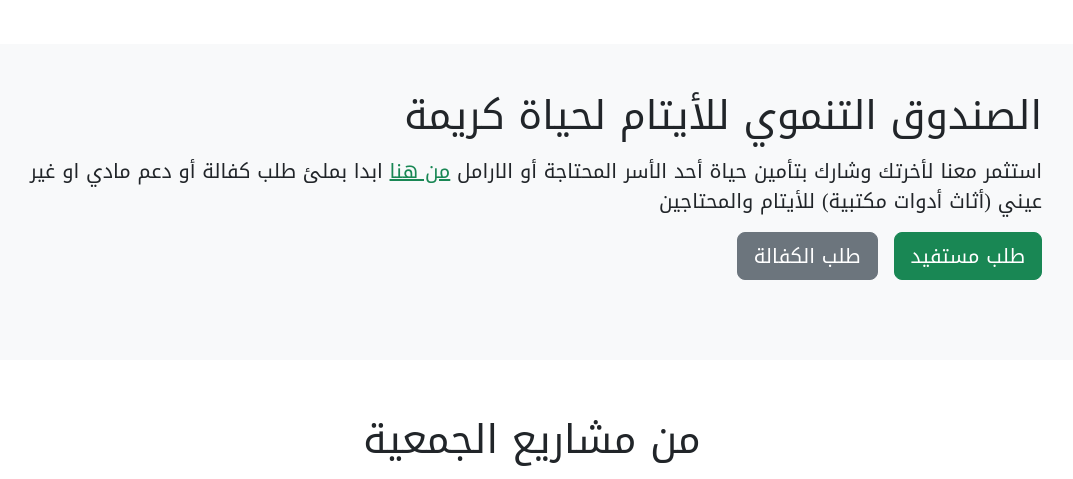
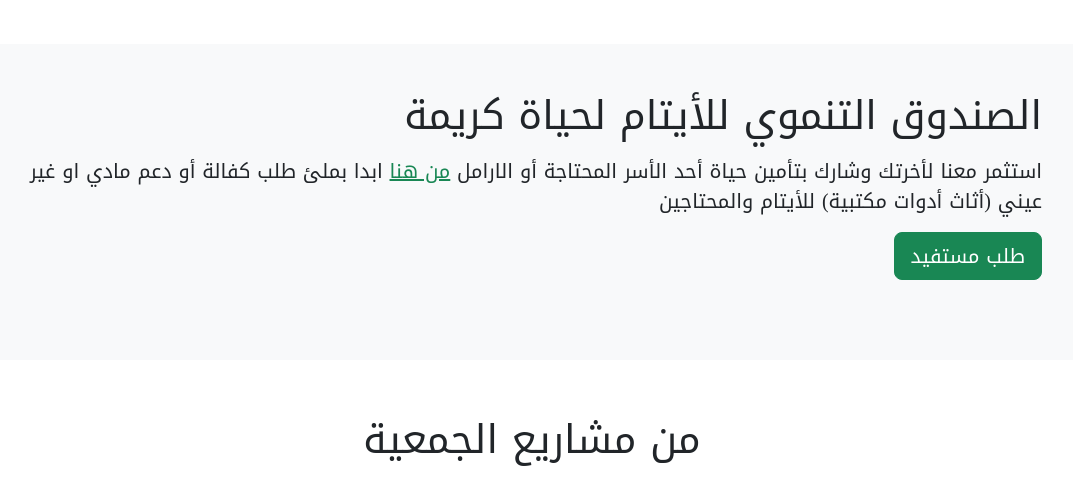
Before and after one commit to AKAlmalki/CFCApp, a Django app: page /home/ in a window 1280 px wide. Shown: the part 810-1289 px from the top of the page, without its empty margins (120-1193 px from the left). Run offline with Django 4.2, Linux system fonts and the light colour scheme; parts of the project's set-up code (start-up, migrations or seed data) failed here and were passed over; some libraries are stand-ins or nearby versions; some web fonts are replaced.

Commit message:
Update home.html
remove supporter request

```diff
--- a/myapp/templates/home.html
+++ b/myapp/templates/home.html
@@ -63,8 +63,8 @@
             <li><a class="dropdown-item" href="/supporters/entities/new">جهات</a></li>
             <li><a class="dropdown-item" href="/supporters/individuals/new">أفراد</a></li>
           </ul>
-        </div> {% endcomment %}
-        <p><a href="{% url 'supporter_indiv' %}" class="btn btn-secondary btn-lg">طلب الكفالة</a></p>
+        </div>
+        <p><a href="{% url 'supporter_indiv' %}" class="btn btn-secondary btn-lg">طلب الكفالة</a></p> {% endcomment %}
       </div>
   </div>
   <div class="text-center mt-5 p-2 mb-2"><h1>من مشاريع الجمعية</h1></div>
```
